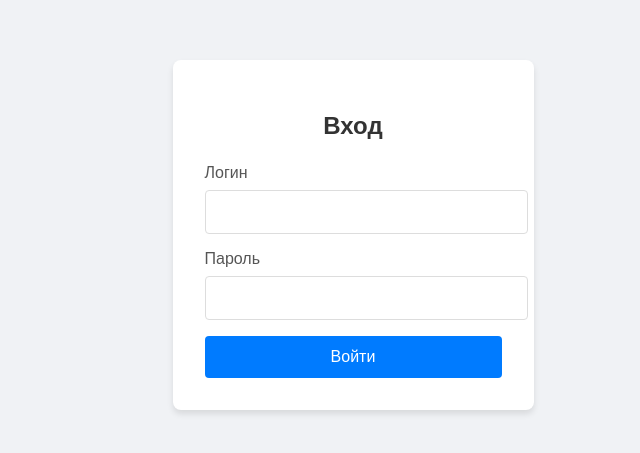
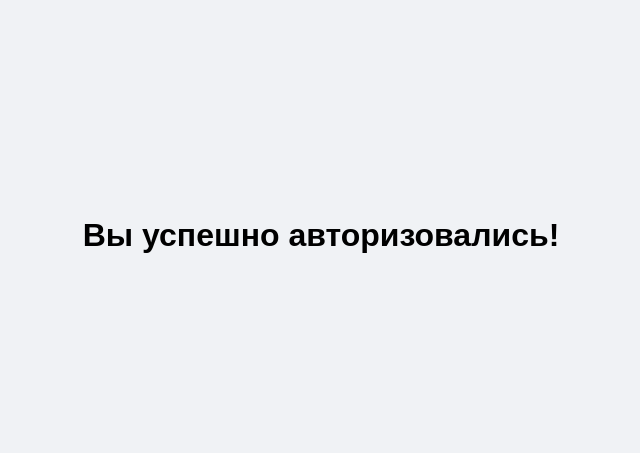
Before and after one commit to tiacore-dev/crm-tiacore-frontend, a React (Create React App) app: page /login in a window 1280 px wide. Shown: the part 165-618 px from the top of the page, without its empty margins (319-959 px from the left). Built offline with nearby package versions, Linux system fonts and the light colour scheme.

Commit message:
home page v 0.0.0.1

```diff
--- a/package.json
+++ b/package.json
@@ -13,6 +13,7 @@
     "@types/react": "^19.0.10",
     "@types/react-dom": "^19.0.4",
     "axios": "^1.8.1",
+    "dotenv": "^16.4.7",
     "react": "^19.0.0",
     "react-dom": "^19.0.0",
     "react-dotenv": "^0.1.3",
--- a/src/App.tsx
+++ b/src/App.tsx
@@ -1,12 +1,23 @@
 import React from "react";
+import {
+  BrowserRouter as Router,
+  Routes,
+  Route,
+  Navigate,
+} from "react-router-dom";
 import LoginPage from "./LoginPage";
+import HomePage from "./HomePage";
 
-function App() {
+const App: React.FC = () => {
   return (
-    <div className="App">
-      <LoginPage />
-    </div>
+    <Router>
+      <Routes>
+        <Route path="/" element={<LoginPage />} />
+        <Route path="/login" element={<HomePage />} />
+        <Route path="*" element={<Navigate to="/" />} />
+      </Routes>
+    </Router>
   );
-}
+};
 
 export default App;
--- /dev/null
+++ b/src/HomePage.tsx
@@ -0,0 +1,11 @@
+import React from "react";
+
+const HomePage: React.FC = () => {
+  return (
+    <div>
+      <h1>Вы успешно авторизовались!</h1>
+    </div>
+  );
+};
+
+export default HomePage;
--- a/src/LoginPage.tsx
+++ b/src/LoginPage.tsx
@@ -1,7 +1,8 @@
 import React, { useState } from "react";
 import { useForm, Controller } from "react-hook-form";
 import axios from "axios";
-import "./LoginPage.css"; // Подключаем стили
+import { useNavigate } from "react-router-dom"; // Импортируем useNavigate
+import "./LoginPage.css";
 
 // Типы для данных формы
 type FormData = {
@@ -29,6 +30,7 @@ const LoginPage: React.FC = () => {
 
   const [loading, setLoading] = useState<boolean>(false); // Состояние загрузки
   const [error, setError] = useState<string | null>(null); // Состояние ошибки
+  const navigate = useNavigate(); // Хук для навигации
 
   const onSubmit = async (data: FormData) => {
     setLoading(true);
@@ -39,14 +41,10 @@ const LoginPage: React.FC = () => {
     try {
       // Отправляем POST-запрос на сервер
       const url = process.env.REACT_APP_API_URL;
-      console.log("url", url);
-
       const response = await axios.post<AuthResponse>(
         `${url}/api/auth/token`,
         data
       );
-
-      console.log("response");
 
       console.log("Успешная авторизация:", response.data);
 
@@ -55,7 +53,7 @@ const LoginPage: React.FC = () => {
       localStorage.setItem("r_token", response.data.r_token);
 
       // Перенаправляем пользователя на главную страницу
-      window.location.href = "/";
+      navigate("/home");
     } catch (err) {
       // Обрабатываем ошибку
       if (axios.isAxiosError(err)) {
```
Also changed, not shown: 2 other files (tests, documents, lock files or other folders).
